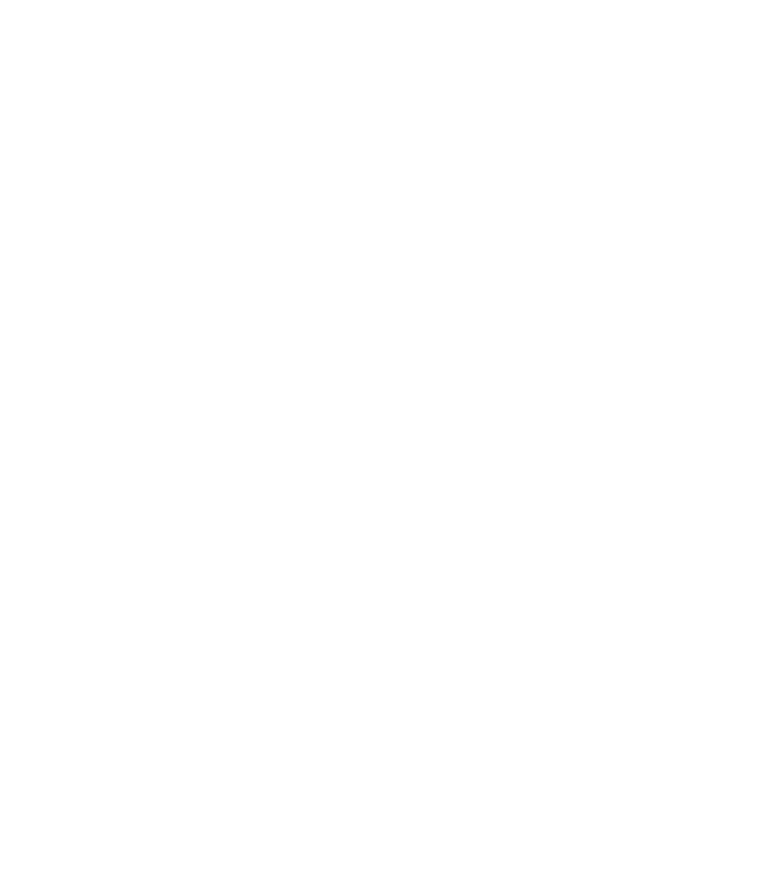
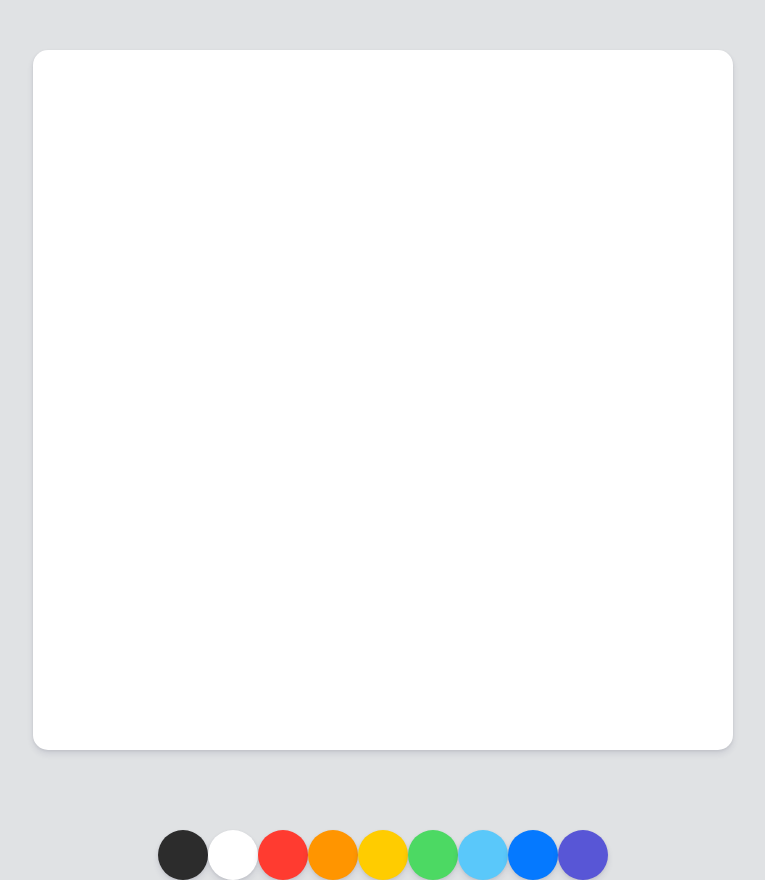
Before and after one commit to flsnrtmmyungju/drawing, a plain HTML site: page index.html in a window 1280 px wide. Shown: the whole page, without its empty margins (257-1022 px from the left). Before the commit the page ends 800 px from the top, so only its background shows below. Drawn offline with Linux system fonts and the light colour scheme.

Commit message:
all_base_design_set

```diff
--- a/index.html
+++ b/index.html
@@ -8,6 +8,20 @@
     <title>drawing</title>
   </head>
   <body>
+    <canvas id="jsCanvas" class="canvas"></canvas>
+    <div class="controls">
+      <div class="controls__colors" id="jsColors">
+        <div class="controls__color" style="background-color:#2c2c2c"></div>
+        <div class="controls__color" style="background-color:white"></div>
+        <div class="controls__color" style="background-color:#FF3B30"></div>
+        <div class="controls__color" style="background-color:#FF9500"></div>
+        <div class="controls__color" style="background-color:#FFCC00"></div>
+        <div class="controls__color" style="background-color:#4CD963"></div>
+        <div class="controls__color" style="background-color:#5AC8FA"></div>
+        <div class="controls__color" style="background-color:#0579FF"></div>
+        <div class="controls__color" style="background-color:#5856D6"></div>
+      </div>
+    </div>
     <script src="app.js"></script>
   </body>
 </html>
--- /dev/null
+++ b/reset.css
@@ -0,0 +1,124 @@
+html,
+body,
+div,
+span,
+applet,
+object,
+iframe,
+h1,
+h2,
+h3,
+h4,
+h5,
+h6,
+p,
+blockquote,
+pre,
+a,
+abbr,
+acronym,
+address,
+big,
+cite,
+code,
+del,
+dfn,
+em,
+img,
+ins,
+kbd,
+q,
+s,
+samp,
+small,
+strike,
+strong,
+sub,
+sup,
+tt,
+var,
+b,
+u,
+i,
+center,
+dl,
+dt,
+dd,
+ol,
+ul,
+li,
+fieldset,
+form,
+label,
+legend,
+table,
+caption,
+tbody,
+tfoot,
+thead,
+tr,
+th,
+td,
+article,
+aside,
+canvas,
+details,
+embed,
+figure,
+figcaption,
+footer,
+header,
+hgroup,
+menu,
+nav,
+output,
+ruby,
+section,
+summary,
+time,
+mark,
+audio,
+video {
+  margin: 0;
+  padding: 0;
+  border: 0;
+  font-size: 100%;
+  font: inherit;
+  vertical-align: baseline;
+}
+/* HTML5 display-role reset for older browsers */
+article,
+aside,
+details,
+figcaption,
+figure,
+footer,
+header,
+hgroup,
+menu,
+nav,
+section {
+  display: block;
+}
+body {
+  line-height: 1;
+}
+ol,
+ul {
+  list-style: none;
+}
+blockquote,
+q {
+  quotes: none;
+}
+blockquote:before,
+blockquote:after,
+q:before,
+q:after {
+  content: "";
+  content: none;
+}
+table {
+  border-collapse: collapse;
+  border-spacing: 0;
+}
--- a/styles.css
+++ b/styles.css
@@ -0,0 +1,35 @@
+@import "reset.css";
+
+body {
+  background-color: #e0e2e4;
+  font-family: -apple-system, BlinkMacSystemFont, "Segoe UI", Roboto, Oxygen,
+    Ubuntu, Cantarell, "Open Sans", "Helvetica Neue", sans-serif;
+  display: flex;
+  flex-direction: column;
+  align-items: center;
+  padding-top: 50px;
+}
+
+.canvas {
+  width: 700px;
+  height: 700px;
+  background-color: white;
+  border-radius: 15px;
+  box-shadow: 0 4px 6px rgba(50, 50, 93, 0.11), 0 1px 3px rgba(0, 0, 0, 0.08);
+}
+
+.controls {
+  margin-top: 80px;
+}
+
+.controls .controls__colors {
+  display: flex;
+}
+
+.controls__colors .controls__color {
+  width: 50px;
+  height: 50px;
+  cursor: pointer;
+  border-radius: 25px;
+  box-shadow: 0 4px 6px rgba(50, 50, 93, 0.11), 0 1px 3px rgba(0, 0, 0, 0.08);
+}
```
